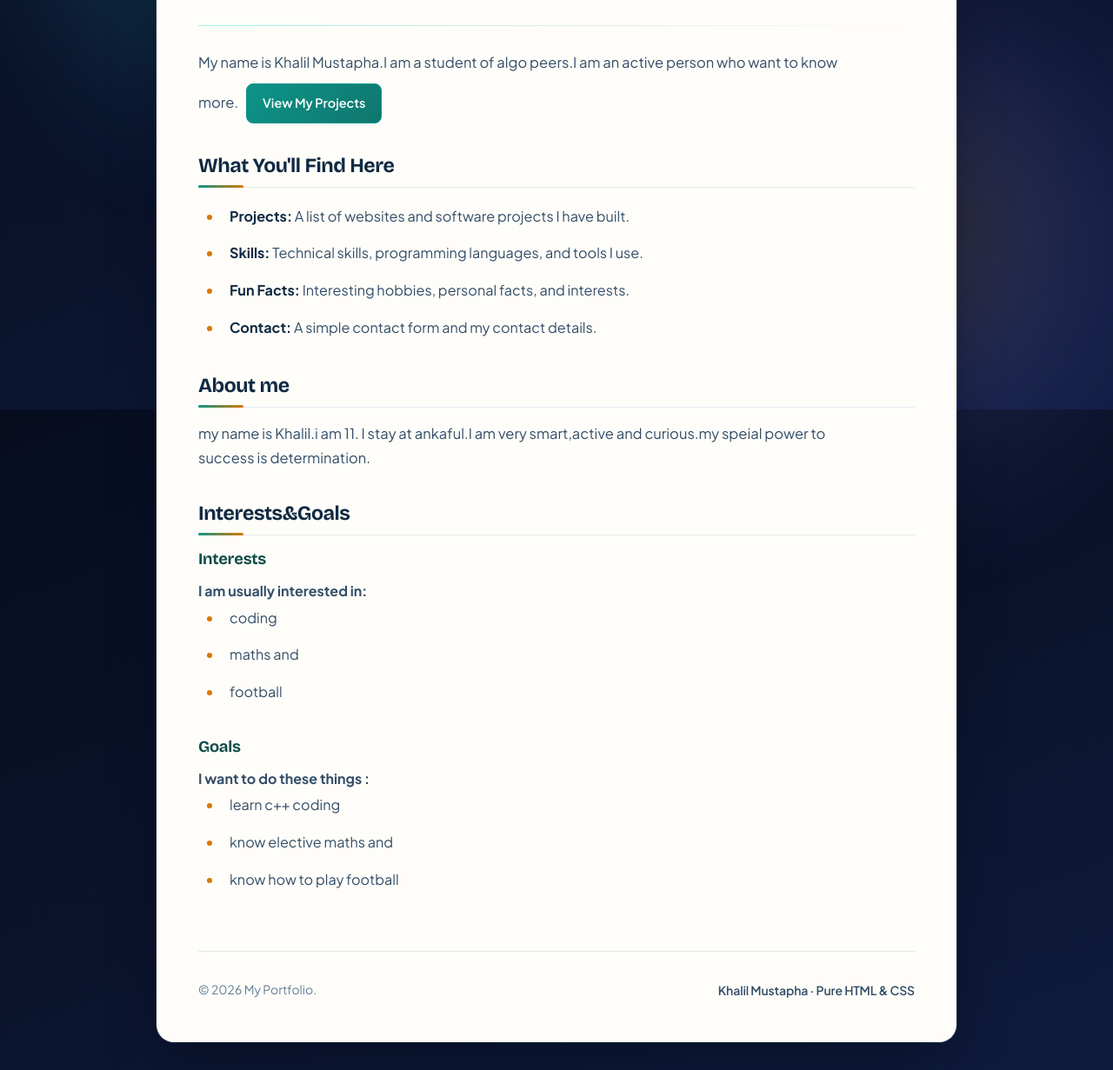
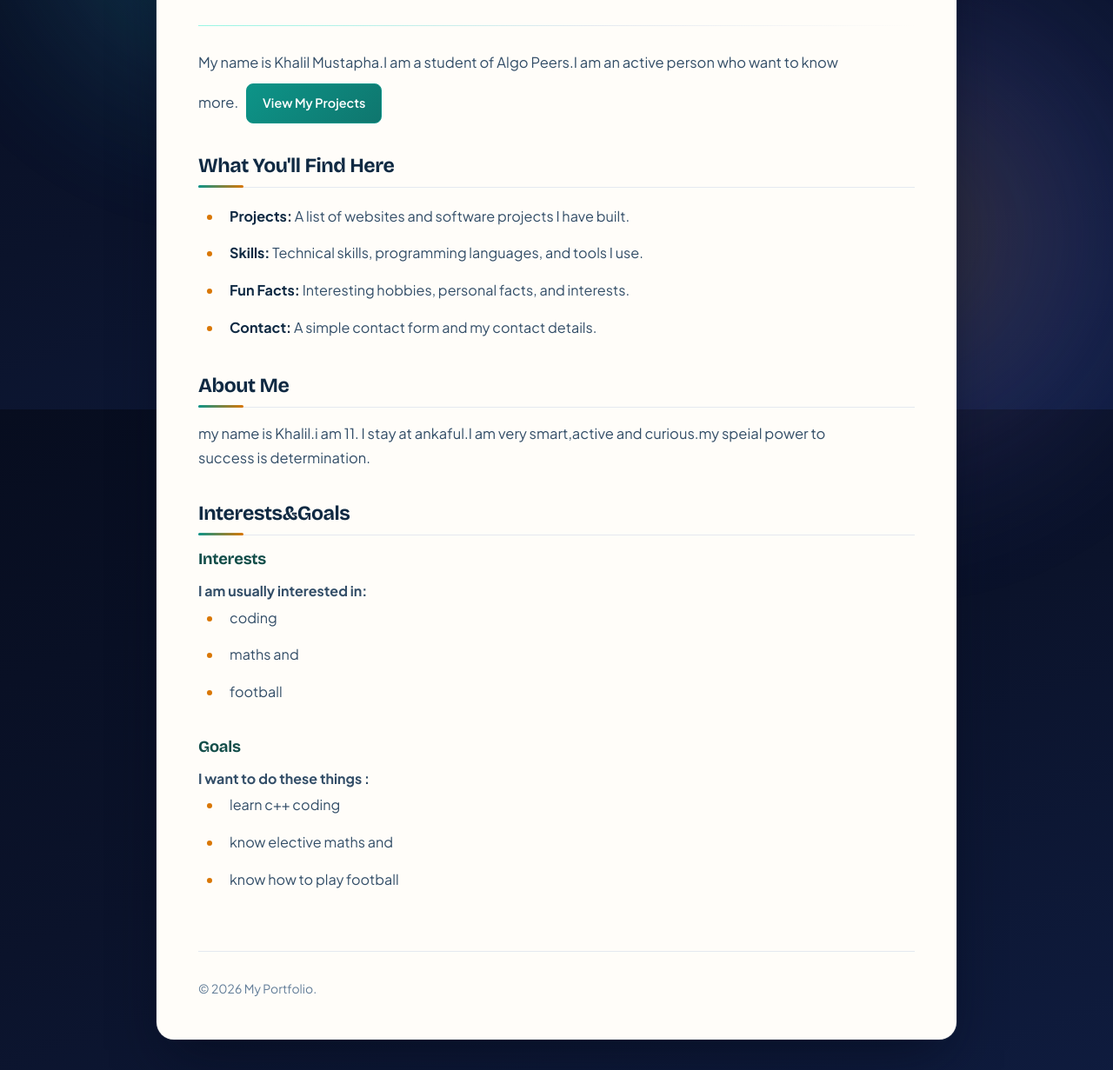
Before and after one commit to khalilalgopeers-creator/Khalil-portfolio, a website built with Vite: page index.html in a window 1280 px wide. Shown: the part 329-1560 px from the top of the page at 87% size. Built offline with nearby package versions, Linux system fonts and the light colour scheme.

Commit message:
docs: fix typos and cleanup footer content
Corrected capitalization for "Algo Peers" and "About Me" and removed the redundant footer text.

```diff
--- a/index.html
+++ b/index.html
@@ -24,7 +24,7 @@
       </header>
        <hr>
       <section class="section">
-        <p>My name is Khalil Mustapha.I am a student of algo peers.I am an active person who want to know more.
+        <p>My name is Khalil Mustapha.I am a student of Algo Peers.I am an active person who want to know more.
           <a href="projects.html"><strong> View My Projects </strong></a>
         </p>
       </section>
@@ -39,7 +39,7 @@
         </ul>
       </section>
       <section class="section">
-        <h2>About me</h2>
+        <h2>About Me</h2>
         <p>my name is Khalil.i am 11. I stay at ankaful.I am very smart,active and curious.my speial power to success is determination.</p>
       </section>
 
--- a/style.css
+++ b/style.css
@@ -556,7 +556,6 @@ footer p {
 }
 
 footer::after {
-  content: 'Khalil Mustapha · Pure HTML & CSS';
   font-size: 0.875rem;
   font-weight: 600;
   color: var(--text-secondary);
```
